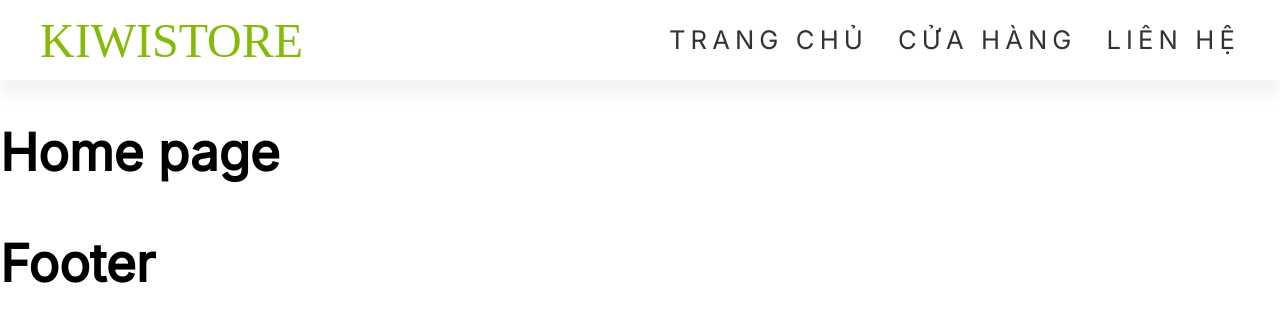
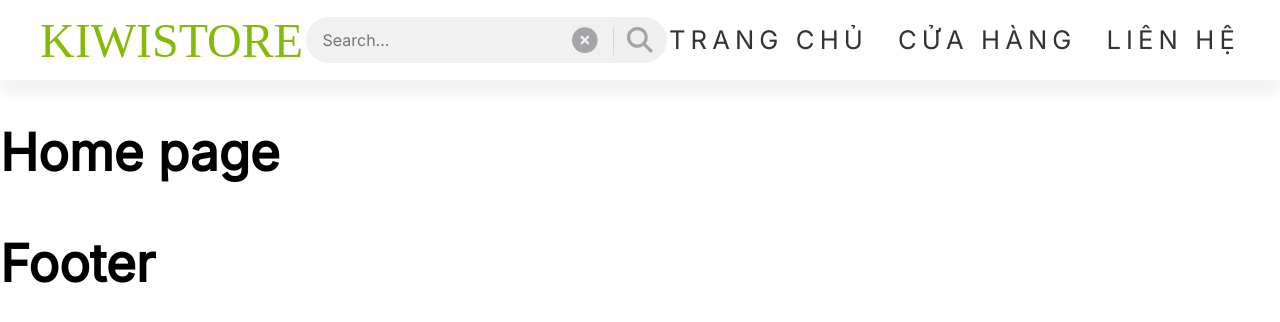
Before and after one commit to LeonCromwell/kiwishop, a React (Create React App) app: page / in a window 1280 px wide. Shown: the top 322 px of the page. Built offline with nearby package versions, Linux system fonts and the light colour scheme; a web font is replaced by a local one.

Commit message:
xây dựng ui header

```diff
--- a/package.json
+++ b/package.json
@@ -11,6 +11,7 @@
     "@testing-library/jest-dom": "^5.17.0",
     "@testing-library/react": "^13.4.0",
     "@testing-library/user-event": "^13.5.0",
+    "@tippyjs/react": "^4.2.6",
     "classnames": "^2.3.2",
     "normalize.css": "^8.0.1",
     "react": "^18.2.0",
--- a/src/components/GlobalStyles/GlobalStyles.scss
+++ b/src/components/GlobalStyles/GlobalStyles.scss
@@ -7,6 +7,8 @@
 :root{
 
     --default-layout-width: 1440px;
+    --font-family: 'Inter', sans-serif;
+    --default-search-width: 361px;
 }
 
 * {
--- a/src/layouts/components/Header/Header.js
+++ b/src/layouts/components/Header/Header.js
@@ -5,6 +5,7 @@ import { Link } from 'react-router-dom';
 // import { useState } from 'react';
 
 import style from './Header.module.scss';
+import Search from '../Search';
 
 const cx = classNames.bind(style);
 
@@ -34,6 +35,8 @@ function Header() {
                         <p className={cx('text-logo')}>KIWISTORE</p>
                     </div>
                 </Link>
+
+                <Search />
 
                 <div className={cx('group')}>
                     <ul className={cx('navigation')}>
--- a/src/layouts/components/Header/Header.module.scss
+++ b/src/layouts/components/Header/Header.module.scss
@@ -1,6 +1,13 @@
 
 
 .wrapper{
+    --search-boder-radius: 92px;
+    --search-height: 46px;
+    --search-top-space: 9px;
+    --search-button-width: 52px;
+
+
+
     width: 100%;
     height: 80px;
 
@@ -81,33 +88,13 @@ header ul li a:hover::before {
 //     cursor: pointer;
 // }
 
-// .search-box{
-//     position: absolute;
-//     right: -100%;
-//     width: 100%;
-//     height: 100%;
-//     display: flex;
-//     background: #fff;
-//     align-items: center;
-//     padding:0 30px;
-//     transition: 0.5s ease-in-out;
-// }
+
 
 
 // .search-box .active{
 //     right: 0;
 // }
 
-// .search-box input {
-//     width: 100%;
-//     border: none;
-//     outline: none;
-//     height: 50px;
-//     color: #333;
-//     font-size: 1.25em;
-//     background: #fff;
-//     border-bottom: 1px solid rbga(0, 0, 0, 0.5);
-// }
 
 // .search-btn{
 //     position: relative;
--- /dev/null
+++ b/src/layouts/components/Search/Search.js
@@ -0,0 +1,27 @@
+import { FontAwesomeIcon } from '@fortawesome/react-fontawesome';
+import { faCircleXmark, faMagnifyingGlass } from '@fortawesome/free-solid-svg-icons';
+import classNames from 'classnames/bind';
+
+import style from './search.module.scss';
+
+const cx = classNames.bind(style);
+
+function Search() {
+    return (
+        <div className={cx('wrapper')}>
+            <div className={cx('search')}>
+                <input placeholder="Search..." spellCheck="false" />
+
+                <button className={cx('clear-btn')}>
+                    <FontAwesomeIcon icon={faCircleXmark} />
+                </button>
+
+                <button className={cx('search-btn')} onMouseDown={(e) => e.preventDefault()}>
+                    <FontAwesomeIcon icon={faMagnifyingGlass} />
+                </button>
+            </div>
+        </div>
+    );
+}
+
+export default Search;
--- /dev/null
+++ b/src/layouts/components/Search/index.js
@@ -0,0 +1 @@
+export { default } from './Search';
--- /dev/null
+++ b/src/layouts/components/Search/search.module.scss
@@ -0,0 +1,98 @@
+.wrapper{
+    width: var(--default-search-width);
+}
+.search {
+    width:var(--default-search-width);
+    height: var(--search-height);
+    padding-left: 16px;
+    display: flex;
+    background-color: rgba(22, 24, 35, 0.06);
+    border-radius: var(--search-boder-radius);
+    position: relative;
+    border: 1.5px solid transparent;
+
+    input {
+        flex: 1;
+        height: 100%;
+        padding-right: 35px;
+        color: var(--black);
+        font-family: var( --font-family);
+        font-size: 1rem;
+        border: none;
+        caret-color: var(--primary);
+        background-color: transparent;
+        outline: none;
+    }
+
+    input:not(:placeholder-shown) ~ .search-btn {
+        color: rgba(22, 24, 35, 0.75);
+    }
+
+    &::after {
+        content: '';
+        position: absolute;
+        width: 1px;
+        height: calc(var(--search-height) - var(--search-top-space) * 2);
+        right: var(--search-button-width);
+        top: var(--search-top-space);
+        background-color: rgba(22, 24, 35, 0.12);
+    }
+
+    &:focus-within {
+        border: 1.5px solid rgba(22, 24, 35, 0.2);
+    }
+}
+
+.clear-btn,
+.spinner {
+    position: absolute;
+    right: calc(var(--search-button-width) + 16px);
+    top: 50%;
+    transform: translateY(-50%);
+    color: rgba(22, 24, 35, 0.34);
+    border: none;
+}
+
+.spinner {
+    animation: loading 1s linear infinite;
+}
+
+@keyframes loading {
+    to {
+        transform: translateY(-50%) rotate(360deg);
+    }
+}
+.search-btn {
+    position: absolute;
+    right: 0;
+    width: var(--search-button-width);
+    height: 100%;
+    border: none;
+    outline: none;
+    border-top-right-radius: var(--search-boder-radius);
+    border-bottom-right-radius: var(--search-boder-radius);
+    font-size: 1.6rem;
+    color: rgba(22, 24, 35, 0.34);
+
+    &:hover {
+        background-color: rgba(22, 24, 35, 0.03);
+        cursor: pointer;
+    }
+
+    &:active {
+        background-color: rgba(22, 24, 35, 0.06);
+    }
+}
+
+.search-result {
+    width: 361px;
+}
+
+.search-title {
+    h4 {
+        font-size: 14px;
+        font-weight: 600;
+        color: rgba(22, 24, 35, 0.5);
+        padding: 5px 12px;
+    }
+}
```
Also changed, not shown: 1 other file (tests, documents, lock files or other folders).
